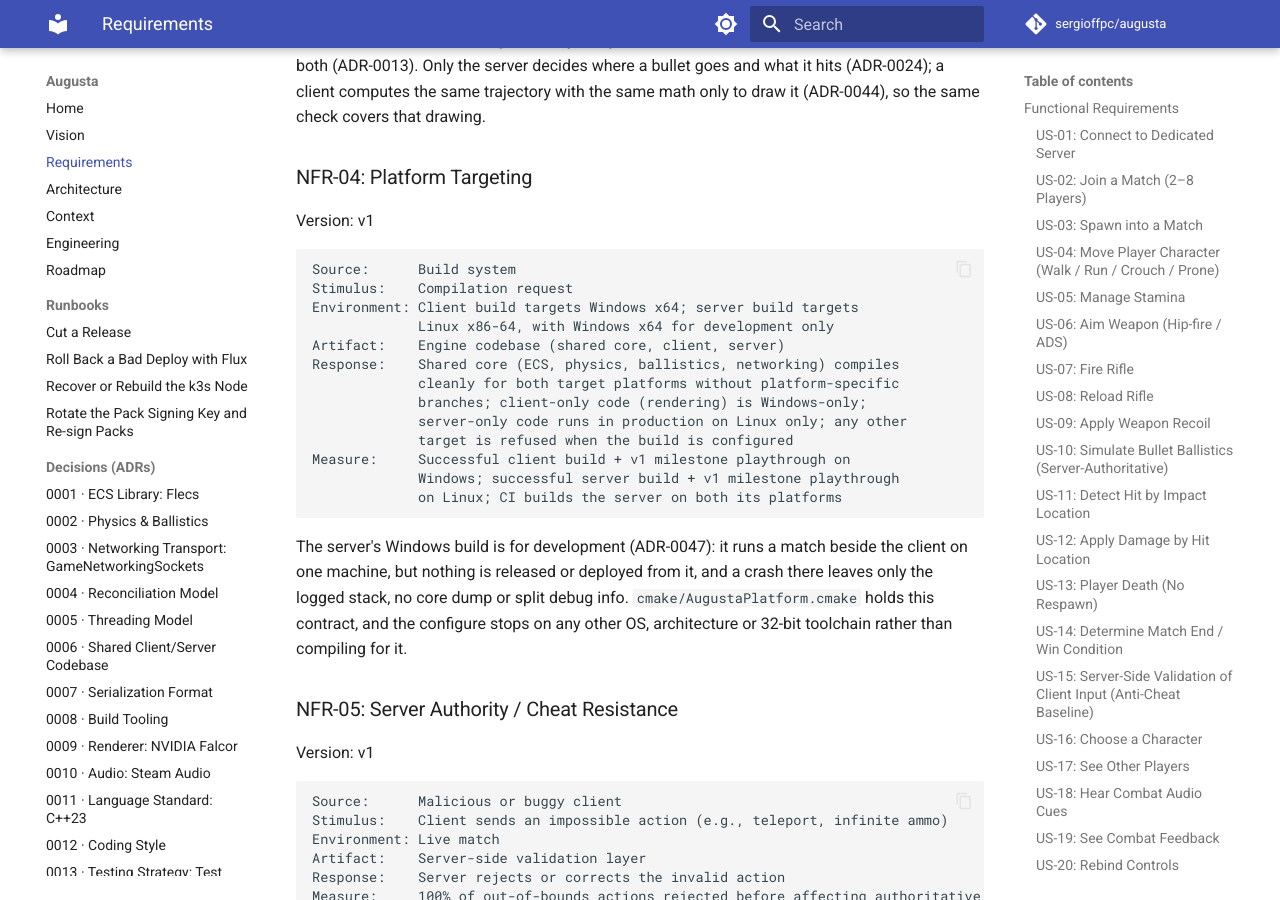
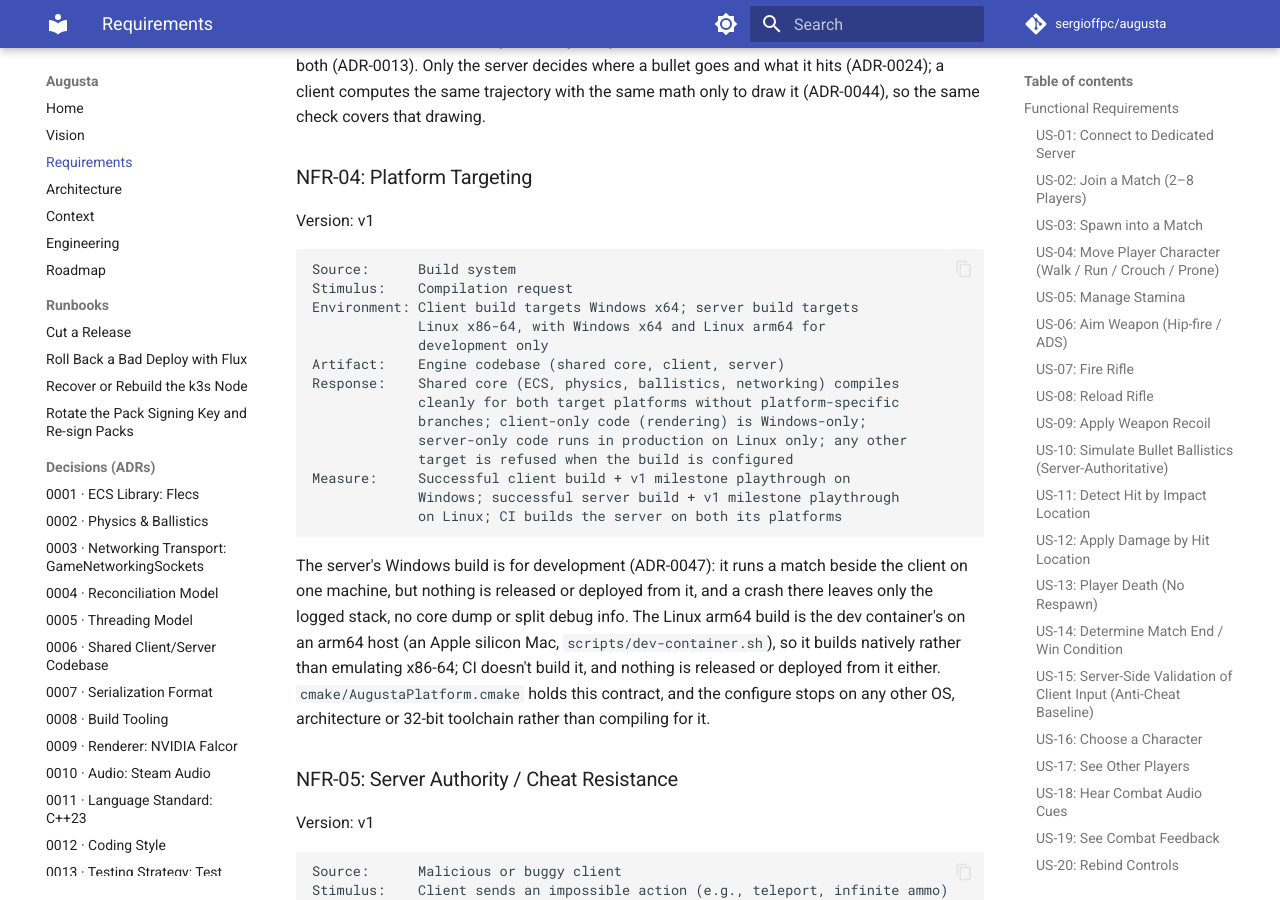
Before and after one commit to sergioffpc/augusta, an MkDocs documentation site: the page built from docs/REQUIREMENTS.md, in a window 1280 px wide and 900 px high, scrolled down 9342 px. Built offline with MkDocs 1.6.1 and Material for MkDocs 9.7.7, drawn with Linux system fonts in a browser that asks for light colours; comment, search, counter and statistics services are not loaded.

Commit message:
build(platform): accept Linux arm64 as a development server platform
The dev container builds for its host's architecture, so on an Apple
silicon Mac it is Linux aarch64 - which AugustaPlatform.cmake refused,
leaving the container unable to configure at all. Every vcpkg
dependency builds natively there.

Linux arm64 joins Windows x64 as a development-only platform (NFR-04):
CI doesn't build it and nothing is released or deployed from it. Linux
x86-64 stays the only production platform.

Co-Authored-By: Claude Opus 5.5 <noreply@anthropic.com>

```diff
--- a/docs/REQUIREMENTS.md
+++ b/docs/REQUIREMENTS.md
@@ -480,7 +480,8 @@ Version: v1
 Source:      Build system
 Stimulus:    Compilation request
 Environment: Client build targets Windows x64; server build targets
-             Linux x86-64, with Windows x64 for development only
+             Linux x86-64, with Windows x64 and Linux arm64 for
+             development only
 Artifact:    Engine codebase (shared core, client, server)
 Response:    Shared core (ECS, physics, ballistics, networking) compiles
              cleanly for both target platforms without platform-specific
@@ -494,7 +495,10 @@ Measure:     Successful client build + v1 milestone playthrough on
 
 The server's Windows build is for development (ADR-0047): it runs a match beside
 the client on one machine, but nothing is released or deployed from it, and a
-crash there leaves only the logged stack, no core dump or split debug info.
+crash there leaves only the logged stack, no core dump or split debug info. The
+Linux arm64 build is the dev container's on an arm64 host (an Apple silicon Mac,
+`scripts/dev-container.sh`), so it builds natively rather than emulating x86-64;
+CI doesn't build it, and nothing is released or deployed from it either.
 `cmake/AugustaPlatform.cmake` holds this contract, and the configure stops on
 any other OS, architecture or 32-bit toolchain rather than compiling for it.
 
```
Also changed, not shown: docs/ARCHITECTURE.md (+2 -2 lines), 3 other files.
